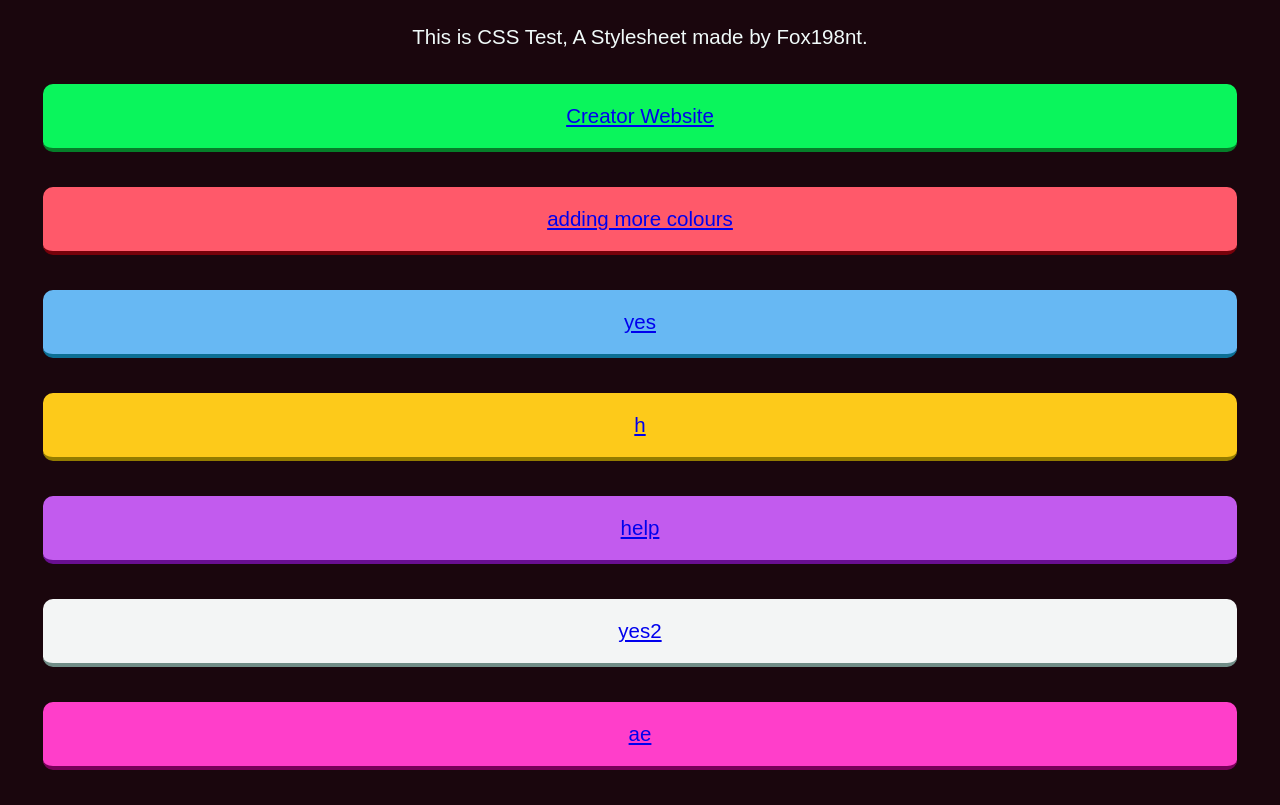
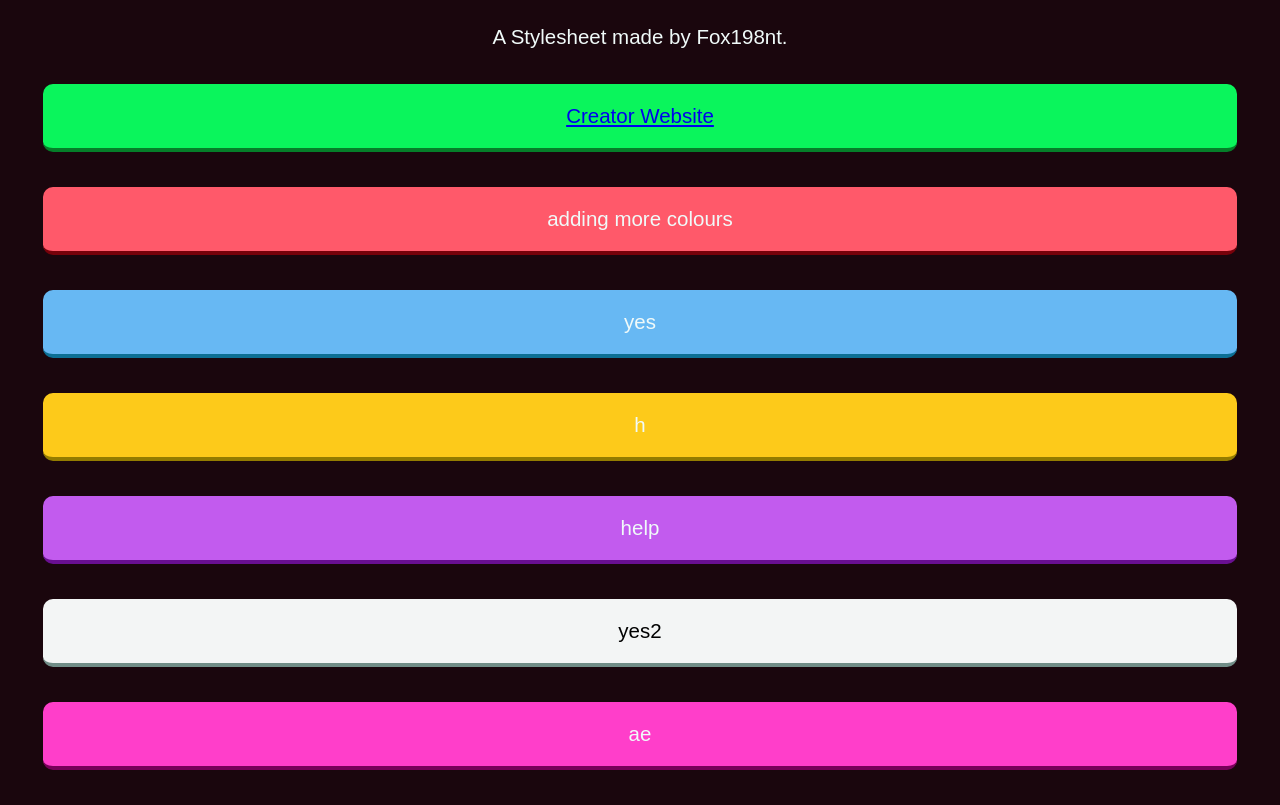
Before and after one commit to fox198nt/CSS-Test, a plain HTML site: page index.html in a window 1280 px wide. Shown: the part 77-882 px from the top of the page. Drawn offline with Linux system fonts and the light colour scheme; a web font is replaced by a local one.

Commit message:
very small changes

```diff
--- a/index.html
+++ b/index.html
@@ -10,34 +10,33 @@
     </head>
     <body>
         <h1>CSS Test</h1>
-   <p>This is CSS Test, A Stylesheet made by Fox198nt.</p>
-
+   <p>A Stylesheet made by Fox198nt.</p>
 <div class="buttongreen">
 <a href="https://website.fox198nt.repl.co">Creator Website</a>
 </div>
 
 <div class="buttonred">
-<a href="#">adding more colours</a>
+adding more colours
 </div>
 
 <div class="buttonblue">
-<a href="#">yes</a>
+yes
 </div>
 
 <div class="buttonyellow">
-<a href="#">h</a>
+h
 </div>
 
 <div class="buttonpurple">
-<a href="#">help</a>
+help
 </div>
 
-<div class="buttonwhite">
-<a href="#">yes2</a>
+<div class="buttonwhite" style="color:black;">
+yes2
 </div>
 
 <div class="buttonpink">
-<a href="#">ae</a>
+ae
 </div>
     </body>
 </html>
```
